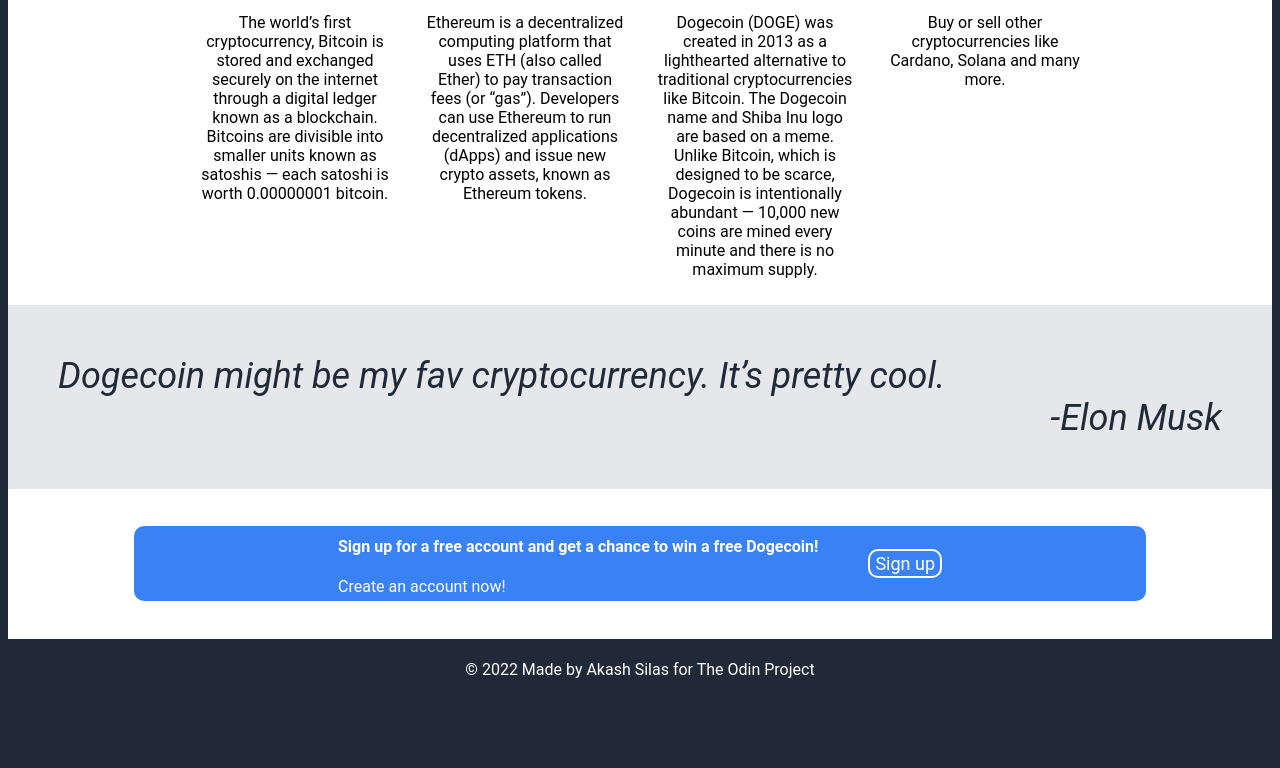
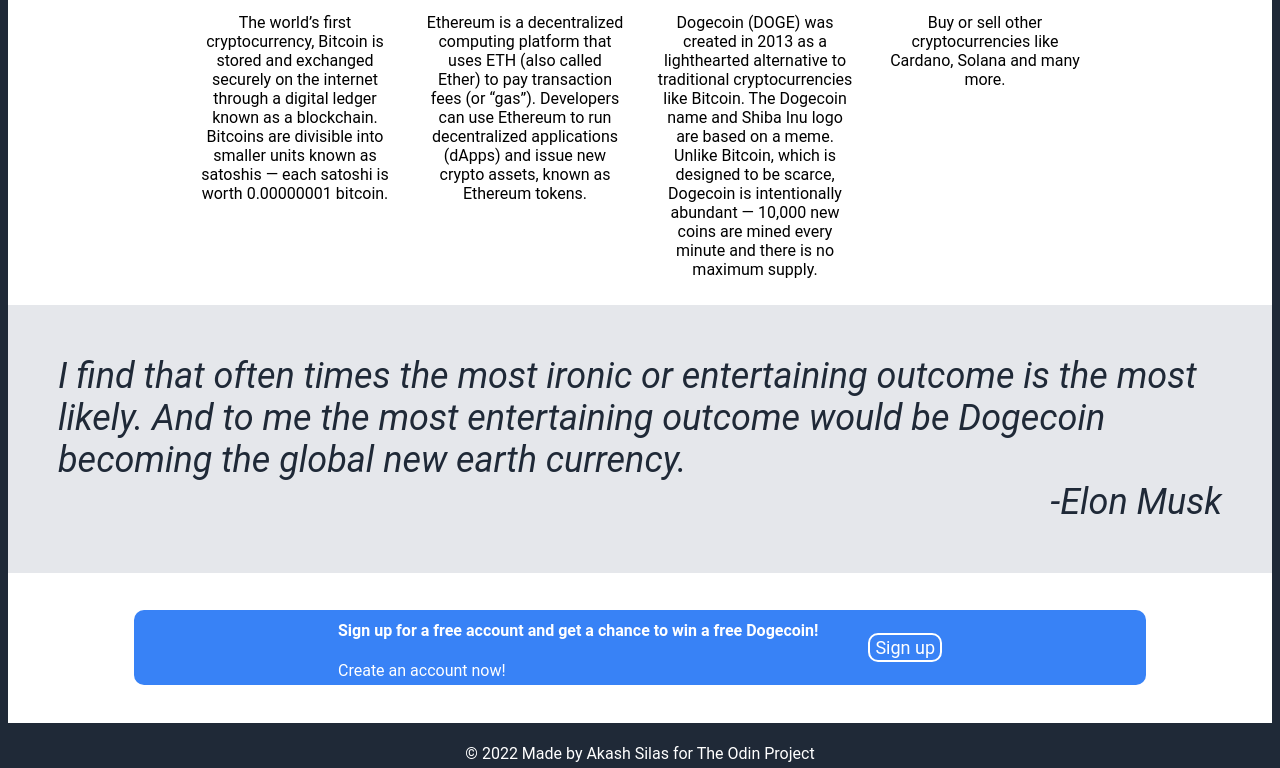
Before and after one commit to silasakash/business-crypto, a plain HTML site: page index.html in a window 1280 px wide. Shown: the part 977-1745 px from the top of the page. Before the commit the page ends 1661 px from the top, so only its background shows below. Drawn offline with Linux system fonts and the light colour scheme.

Commit message:
Make minor changes to index.html and style.css

```diff
--- a/index.html
+++ b/index.html
@@ -48,7 +48,7 @@
             </div>
         </div>
         <div class="quote">
-            <p>Dogecoin might be my fav cryptocurrency. It’s pretty cool.</p>
+            <p class="quotes">I find that often times the most ironic or entertaining outcome is the most likely. And to me the most entertaining outcome would be Dogecoin becoming the global new earth currency.</p>
             <p class="author">-Elon Musk</p>
         </div>
         <div class="cta">
--- a/style.css
+++ b/style.css
@@ -117,6 +117,10 @@ a {
     padding:50px;
 }
 
+.quotes {
+    font-style: italic;
+}
+
 .quote p {
     margin:0;
 }
```
